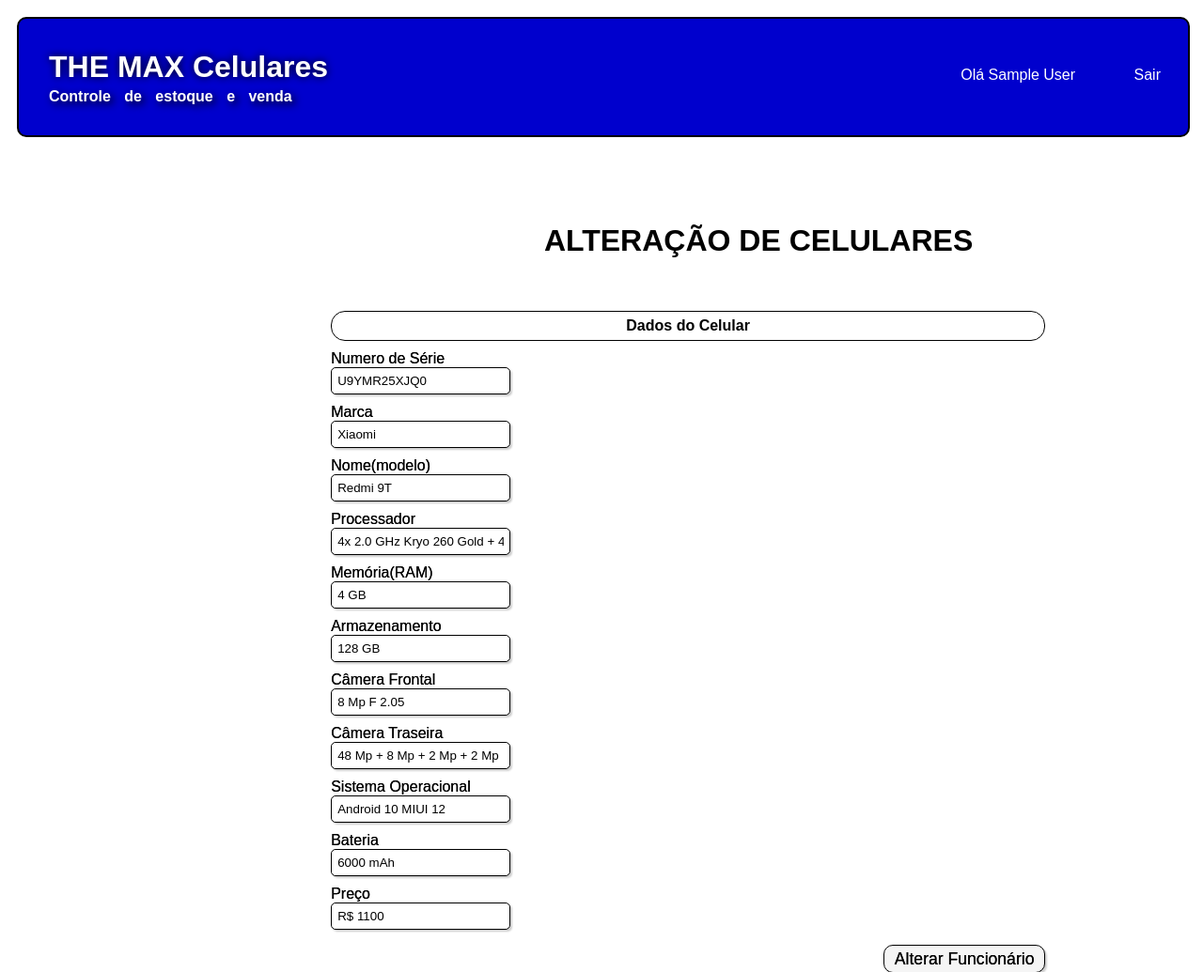
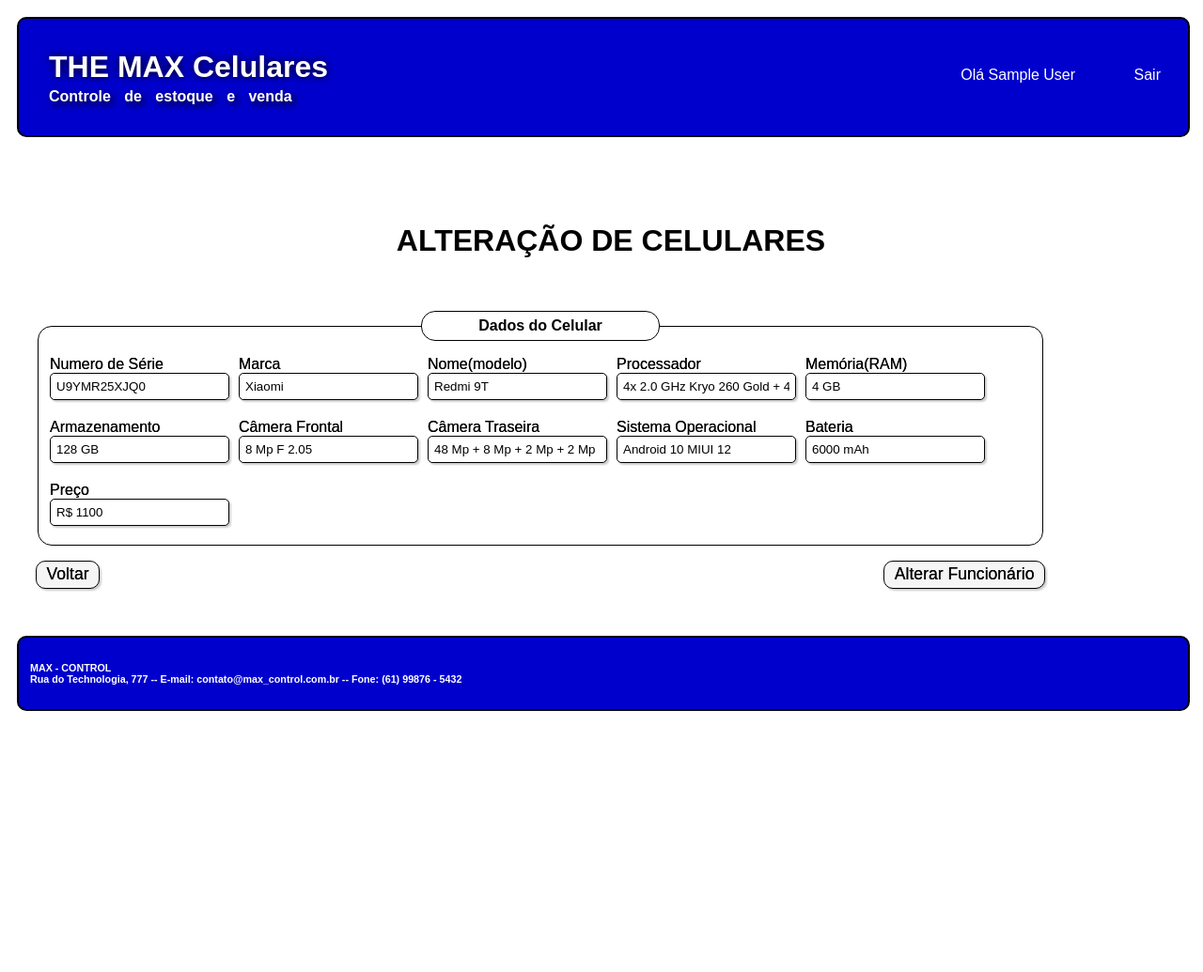
Before and after one commit to DaNzxx1/web, a PHP site: page /altera_cel.php?codigo=1 in a window 1280 px wide. Shown: the top 1035 px of the page at 94% size. After the commit the page ends 757 px from the top, so only its background shows below. Run offline with PHP 8.4, Linux system fonts and the light colour scheme; the visitor is signed in with stand-in values (Sample User, id 1); data comes from the database, SQL or seed files in the repository.

Commit message:
Correções botão voltar

```diff
--- a/altera_cel.php
+++ b/altera_cel.php
@@ -30,6 +30,9 @@ session_start();
 				</ul>
 			</div>
 		</div>
+        <div class="menu_local">
+				<?php include "menu_local.php"; ?>
+			</div>
 		<div class="conteudo_especifico">
 			<div class="centralizar">
 				<h1> ALTERAÇÃO DE CELULARES </h1>
@@ -49,6 +52,7 @@ session_start();
 				?>
 				<form method="post" action="processa_altera_cel.php">
 					<input type="hidden" name="codigo" value="<?php echo "$cod"; ?>">
+                    <fieldset class="grupo">
 						<legend>Dados do Celular</legend>
 
                         <div class="campo">
@@ -95,12 +99,12 @@ session_start();
                             <label>Preço</label>
                             <input type="text" name="preco" id="preco" value="<?php echo $registro[10] ?>">
                         </div>
-                        </fieldset>
+                    </fieldset>
 
-                        <p> <input type="submit" class="botao" value="Alterar Funcionário">  </p> <br/>
+                        <p> <input type="submit" class="botao" value="Alterar Funcionário">  </p>
 
 				</form>
-                <p> <input type="submit" onclick="history.back();" class="botao" value="Voltar">   </p>
+                <p> <input type="submit" onclick="history.back();" class="botao botaoEsquerda" value="Voltar"> </p>
 			</div>
 		</div>
 		<div class="rodape">
--- a/altera_fun.php
+++ b/altera_fun.php
@@ -252,6 +252,7 @@ session_start();
 					}
 					?>
 				</form>
+				<p> <button type="submit" onclick="history.back();" class="botao botaoEsquerda">Voltar</button> </p>
 			</div>
 		</div>
 		<div class="rodape">
--- a/altera_venda.php
+++ b/altera_venda.php
@@ -118,6 +118,7 @@ session_start();
 
 					<p> <input type="submit" class="botao" value="Alterar Venda"> </p>
 				</form>
+				<p> <button type="submit" onclick="history.back();" class="botao botaoEsquerda">Voltar</button> </p>
 			</div>
 		</div>
 		<div class="rodape">
--- a/cadastra_fun.php
+++ b/cadastra_fun.php
@@ -126,6 +126,7 @@
 
 						<p> <input type="submit" class="botao" value="Cadastrar Funcionário">  </p>
 					</form>
+					<p> <button type="submit" onclick="history.back();" class="botao botaoEsquerda">Voltar</button> </p>
 				</div>
 			</div>
 			<div class="rodape">
--- a/css/style.css
+++ b/css/style.css
@@ -64,6 +64,10 @@ fieldset.grupo .campo {
     text-shadow: 0px 0px 0.5px black;
     cursor: pointer;
     float: right;
+}
+
+.botaoEsquerda {
+    float: left;
 }
 
 .botao:hover {
--- a/exibe_cel.php
+++ b/exibe_cel.php
@@ -105,6 +105,7 @@ session_start();
 						<td> <?php echo $registro[10] ?> </td>
 					</tr>
 				</table>
+				<p> <button type="submit" onclick="history.back();" class="botao botaoEsquerda">Voltar</button> </p>
 			</div>
 		</div>
 		<div class="rodape">
--- a/exibe_fun.php
+++ b/exibe_fun.php
@@ -119,6 +119,7 @@ session_start();
 						<td> <?php echo $registro[11] ?> </td>
 					</tr>
 				</table>
+				<p> <button type="submit" onclick="history.back();" class="botao botaoEsquerda">Voltar</button> </p>
 			</div>
 		</div>
 		<div class="rodape">
--- a/exibe_venda.php
+++ b/exibe_venda.php
@@ -76,6 +76,7 @@ session_start();
 						</td>
 					</tr>
 				</table>
+				<p> <button type="submit" onclick="history.back();" class="botao botaoEsquerda">Voltar</button> </p>
 			</div>
 		</div>
 		<div class="rodape">
--- a/lista_cel.php
+++ b/lista_cel.php
@@ -35,15 +35,13 @@ session_start();
 				<?php include "menu_local.php"; ?>
 			</div>
 			<div class="conteudo_especifico centralizar">
-				<div class="centralizar">
-					<h1> CELULARES </h1>
-				</div>
+				<h1> CELULARES </h1>
 				<div>
 					<a class="div_esquerda botao" href="cadastra_cel.php" title="Cadastrar celular">
 						Cadastrar celular <i class="fas fa-user-plus"></i>
 					</a>
 				</div>
-				<div id="funcionalidade" class="div_direita">
+				<div id="funcionalidade">
 					<?php
 					$conectar = mysqli_connect("localhost", "root", "", "themax");
 
--- a/registra_venda.php
+++ b/registra_venda.php
@@ -84,8 +84,8 @@ session_start();
 					</fieldset>
 
 					<p> <input type="submit" class="botao" value="Cadastrar Venda"> </p>
-					<p> <button type="submit" onclick="history.back();" class="botao">Voltar</button> </p>
 				</form>
+				<p> <button type="submit" onclick="history.back();" class="botao botaoEsquerda">Voltar</button> </p>
 			</div>
 		</div>
 		<div class="rodape">
```
Also changed, not shown: cadastra_cel.php (+5 -2 lines).
